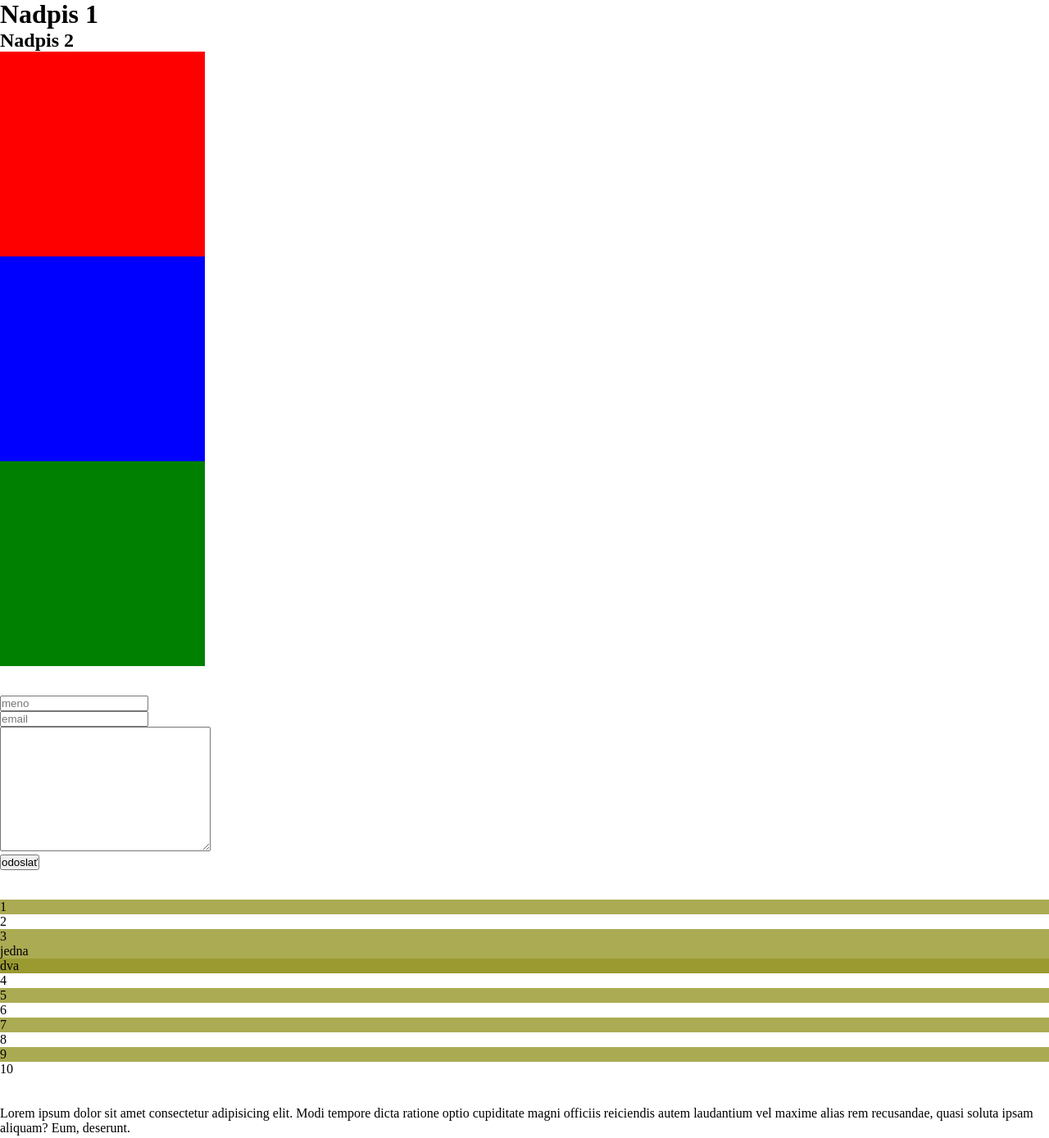
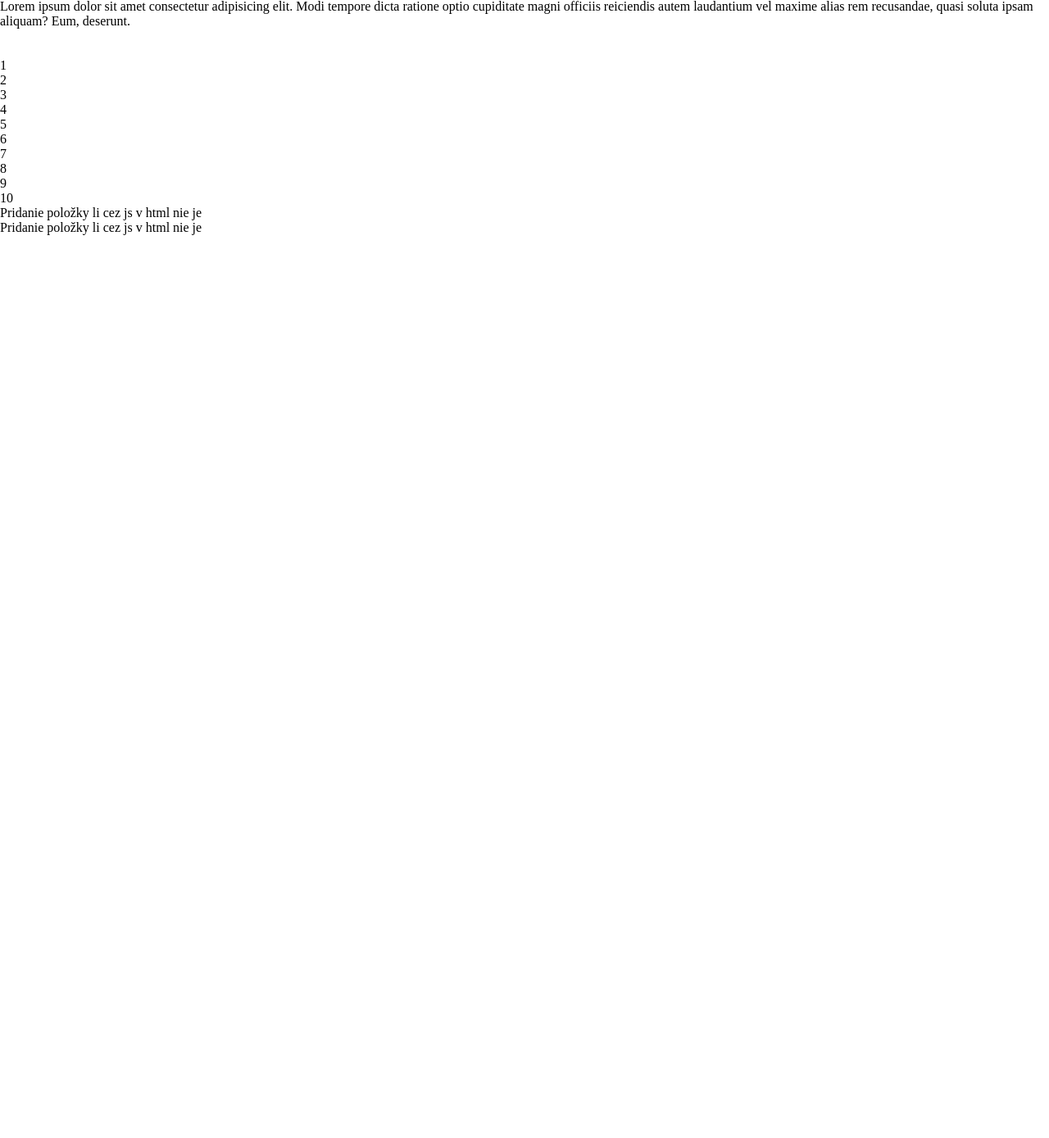
Before and after one commit to Baluo91/jQuery, a plain HTML site: page index.html in a window 1280 px wide. Shown: the part 1-1390 px from the top of the page at 82% size. After the commit the page ends 800 px from the top, so only its background shows below. Drawn offline with nearby package versions, Linux system fonts and the light colour scheme.

Commit message:
append appendTO

```diff
--- a/index.html
+++ b/index.html
@@ -18,53 +18,6 @@
 
 <body>
 
-    <h1>Nadpis 1</h1>
-    <h2>Nadpis 2</h2>
-
-    <div class="box">
-        <div class="red-box"></div>
-        <div class="blue-box"></div>
-        <div class="green-box"></div>
-    </div>
-
-    <br><br>
-    <!-- <a class="important" href="https://www.facebook.com">Sociálna sieť facebook</a>
-    <a href="https://www.google.sk">Vyhľadávač Google</a> -->
-
-    <div class="form">
-        <form action="">
-            <input type="text" placeholder="meno"><br>
-            <input type="email" placeholder="email"><br>
-            <textarea name="" id="" cols="30" rows="10"></textarea><br>
-            <input type="submit" value="odoslať" name="" id="">
-           </form>
-    </div>
-
-    <br><br>
-
-    <ul id="list">
-        <li>1</li>
-        <li>2</li>
-        <li>3
-            <ul>
-                <li>jedna</li>
-                <li>dva</li>
-            </ul>
-        </li>
-        <li>4</li>
-        <li>5</li>
-        <li>6</li>
-        <li>7</li>
-        <li>8</li>
-        <li>9</li>
-        <li>10</li>
-       </ul>
-
-       <br><br>
-   <p>Lorem ipsum dolor sit amet consectetur adipisicing elit. Modi tempore dicta ratione optio cupiditate magni officiis reiciendis autem laudantium vel maxime alias rem recusandae, quasi soluta ipsam aliquam? Eum, deserunt.</p>
-
-   <br><br>
-
    <p>Lorem ipsum dolor sit amet consectetur adipisicing elit. Modi tempore dicta ratione optio cupiditate magni officiis reiciendis autem laudantium vel maxime alias rem recusandae, quasi soluta ipsam aliquam? Eum, deserunt.</p>
 
    <br><br>
@@ -82,8 +35,6 @@
     <li>10</li>
    </ul>
 
-   <br><br>
-
 
 </body>
 
--- a/js/script.js
+++ b/js/script.js
@@ -2,20 +2,13 @@ $(function() {
     // sem budeme písať jQuery kód
 });
 
-//* 28. Výběr elementů: filter - modulo
-// TODO: zbytok po celočíselnom delení
-/*
-5 modulo 2 = 1 (2 sa zmestí do 5 2x a ostane 1)
-6 modulo 2 = 2 (2 sa zmestí do 6 3x a ostane 0)
-12 modulo 5 = 2 (5 sa zmestí do 12 2x a ostane 2)
-14 modulo 5 = 4 (5 sa zmestí do 14 2x a ostane 4)
-*/
-//?   modulo sa označuje znakom % 6 % 2 = 0
-//?
+//* 30. html DOM
+// TODO: $("ul").append
+//?  prečítalo html potom js a zistilo že v ul má appendnúť čiže pridať ďalší element s textom Pridanie polžky....
 //!
 
 $(function() {
-    $("li").filter(function(index){
-        return index % 2 === 0;
-    }).css("background-color","rgba(150,150,40,0.8");
+    $("ul").append("<li>Pridanie položky li cez js v html nie je</li>");
+    //! iný zápis rovnaký výsledok
+    $("<li>Pridanie položky li cez js v html nie je</li>").appendTo($("ul"));
 });
```
